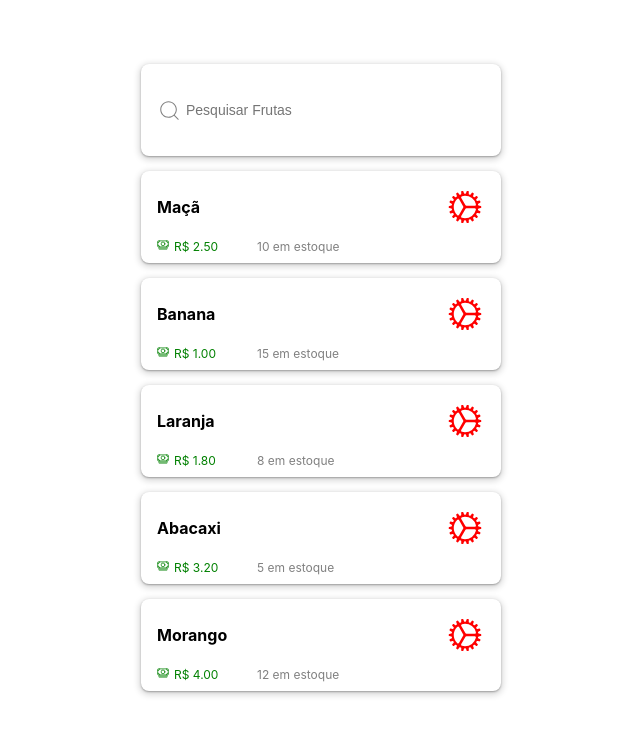
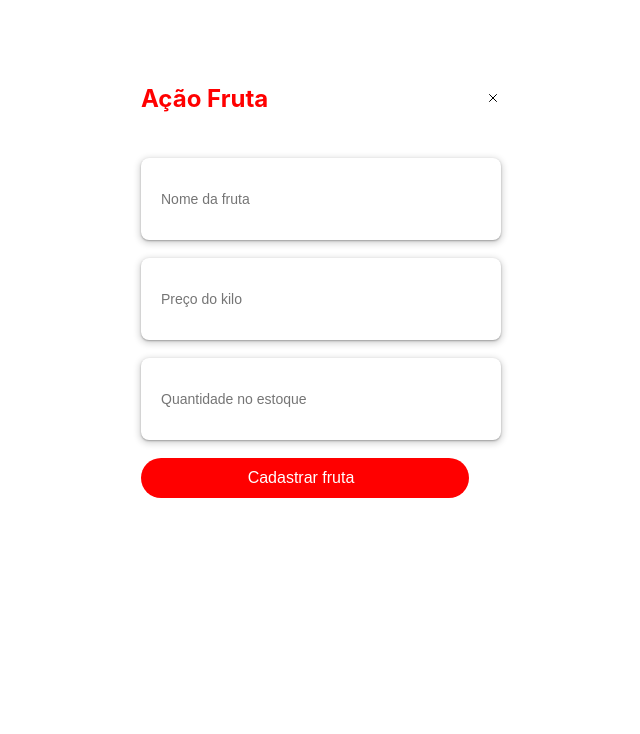
Before and after one commit to s-silva15/react-fruits, a React (Create React App) app: page / in a window 1280 px wide. Shown: the top 734 px of the page, without its empty margins (319-959 px from the left). Built offline with nearby package versions, Linux system fonts and the light colour scheme.

Commit message:
tela form

```diff
--- a/src/App.js
+++ b/src/App.js
@@ -1,11 +1,11 @@
 import React from 'react';
 
 
-import Tela from './components/tela';
+import Form from './components/form';
 
 const App = () => {
   return (
-    <Tela />
+    <Form />
   );
 };
 
--- /dev/null
+++ b/src/components/form/index.js
@@ -0,0 +1,201 @@
+import React, { useState } from 'react';
+import { IoCloseOutline } from 'react-icons/io5';
+
+
+const Form = ({ onAddFruit }) => {
+  const [name, setName] = useState('');
+  const [price, setPrice] = useState('');
+  const [quantity, setQuantity] = useState('');
+
+  const handleSubmit = (e) => {
+    e.preventDefault();
+
+    // Verifique se todos os campos foram preenchidos
+    if (!name || !price || !quantity) {
+      alert('Por favor, preencha todos os campos');
+      return;
+    }
+
+    // Crie um objeto de fruta com os dados fornecidos
+    const newFruit = {
+      nome_fruta: name,
+      valor: parseFloat(price),
+      qtd_estoque: parseInt(quantity),
+    };
+
+    // Chame a função onAddFruit passando a nova fruta
+    onAddFruit(newFruit);
+
+    // Limpe os campos do formulário
+    setName('');
+    setPrice('');
+    setQuantity('');
+  };
+
+  return (
+    <div style={style.listContainerStyle}>
+      <div style={{ display: "grid", gridGap: "15px", padding: '5%' }}>
+
+        <div style={style.titleContainer}>
+          <h2 style={style.title}>Ação Fruta</h2>
+          <IoCloseOutline
+            style={style.closeIcon}
+             />
+        </div>
+        <form onSubmit={handleSubmit}>
+          <div style={style.cardStyle}>
+            <input
+              style={style.inputStyle}
+              type="text"
+              id="fruitName"
+              placeholder="Nome da fruta"
+              value={name}
+              onChange={(e) => setName(e.target.value)}
+            />
+          </div>
+          <div style={style.cardStyle}>
+            <input
+              style={style.inputStyle}
+              type="number"
+              id="fruitPrice"
+              placeholder="Preço do kilo"
+              value={price}
+              onChange={(e) => setPrice(e.target.value)}
+            />
+          </div>
+          <div style={style.cardStyle}>
+            <input
+              style={style.inputStyle}
+              type="number"
+              id="fruitQuantity"
+              placeholder="Quantidade no estoque"
+              value={quantity}
+              onChange={(e) => setQuantity(e.target.value)}
+            />
+          </div>
+          <button style={style.buttonStyle}>
+            Cadastrar fruta
+          </button>
+        </form>
+      </div>
+    </div>
+  );
+};
+
+export default Form;
+
+const style = {
+
+  titleContainer: {
+    display: 'flex',
+    justifyContent: 'space-between',
+    alignItems: 'center',
+    marginBottom: '10px',
+  },
+  title: {
+    color: 'red',
+    textAlign: 'left',
+  },
+  inputStyle: {
+    flex: 1,
+    border: 'none',
+    outline: 'none',
+    fontSize: '14px',
+    padding: '4px',
+  },
+  listContainerStyle: {
+    display: 'flex',
+    flexDirection: 'column',
+    alignItems: 'center',
+  },
+  cardStyleSearch: {
+    width: '328px',
+    height: '60px',
+    padding: '16px',
+    borderRadius: '8px',
+    backgroundColor: 'white',
+    display: 'flex',
+    flexDirection: 'row',
+    alignItems: 'center',
+    justifyContent: 'space-between',
+    boxShadow: '0px 2px 6px 2px #00000026, 0px 1px 2px 0px #0000004D',
+  },
+  cardStyle: {
+    marginBottom: '5%',
+    width: '328px',
+    height: '50px',
+    padding: '16px',
+    borderRadius: '8px',
+    backgroundColor: 'white',
+    display: 'flex',
+    flexDirection: 'column',
+    alignItems: 'flex-start',
+    justifyContent: 'space-between',
+    boxShadow: '0px 2px 6px 2px #00000026, 0px 1px 2px 0px #0000004D',
+  },
+  containerStyle: {
+    backgroundColor: 'white',
+    padding: '16px',
+    marginBottom: '16px',
+    display: 'flex',
+    justifyContent: 'center',
+    alignItems: 'center',
+  },
+  listContainerStyle: {
+    display: 'flex',
+    flexDirection: 'column',
+    alignItems: 'center',
+  },
+  iconStyle: {
+    fontSize: '25px',
+    color: 'gray',
+  },
+  modalOverlayStyle: {
+    position: 'fixed',
+    top: 0,
+    left: 0,
+    width: '100%',
+    height: '100%',
+    backgroundColor: 'rgba(0, 0, 0, 0.5)',
+    zIndex: 999,
+  },
+  modalStyle: {
+    position: 'fixed',
+    top: '50%',
+    left: '50%',
+    transform: 'translate(-40%, -200%)',
+    backgroundColor: 'white',
+    color: 'black',
+    padding: '16px',
+    borderRadius: '8px',
+    boxShadow: '0px 2px 6px 2px #00000026, 0px 1px 2px 0px #0000004D',
+    display: 'grid',
+    flexDirection: 'column',
+    alignItems: 'center',
+    height: '80px',
+    width: '120px',
+    zIndex: 1000, // Ajuste o valor do zIndex conforme necessário
+  },
+  linkStyle: {
+    color: 'black',
+    textDecoration: 'none',
+    display: 'flex',
+    alignItems: 'center',
+    margin: '4px 0',
+  },
+  buttonStyle: {
+    fontSize: "16px",
+    display: 'flex',
+    width: '328px',
+    height: '40px',
+    padding: '8px 24px 8px 16px',
+    justifyContent: 'center',
+    alignItems: 'center',
+    gap: '8px',
+    flexShrink: '0',
+    borderRadius: '100px',
+    backgroundColor: 'red',
+    color: 'white',
+    border: 'none'
+  },
+};
```
